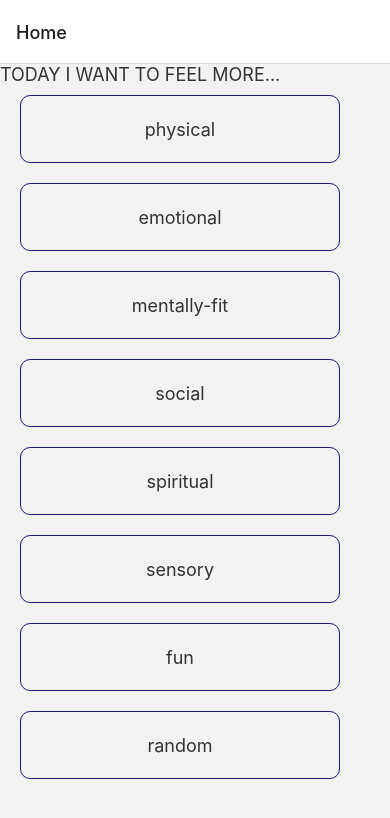
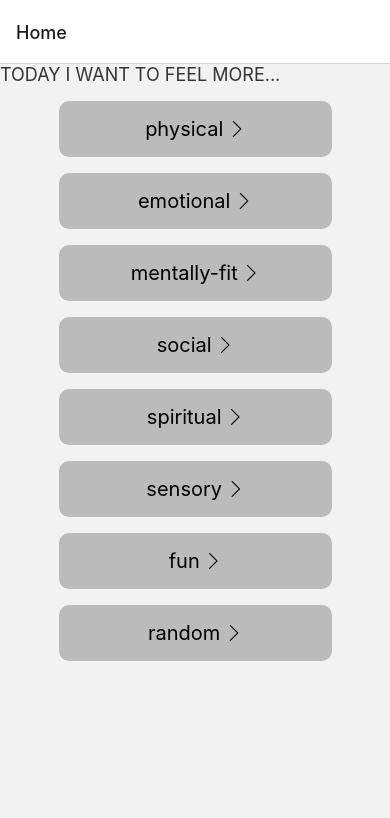
Before and after one commit to lisaphamtaylor/self-care-ideas-app, a React Native app: screen /Home in a window 390 px wide. Shown: the top 818 px of the page. Built offline with nearby package versions, Linux system fonts and the light colour scheme.

Commit message:
pulls data to sugScreen based on chosenCat

```diff
--- a/App.js
+++ b/App.js
@@ -1,11 +1,12 @@
-import { SafeAreaView, StyleSheet, Text, View } from 'react-native';
 import React from 'react';
-import FilterScreen from './screens/FilterScreen';
 import { NavigationContainer } from '@react-navigation/native';
-
-import SuggestionScreen from './screens/SuggestionScreen';
 import { createNativeStackNavigator } from '@react-navigation/native-stack';
 
+// importing screens for App
+import FilterScreen from './screens/FilterScreen';
+import SuggestionScreen from './screens/SuggestionScreen';
+
+// initializing Stack
 const Stack = createNativeStackNavigator();
 
 export default function App() {
@@ -26,5 +27,3 @@ export default function App() {
     </NavigationContainer>
   );
 }
-
-const styles = StyleSheet.create({});
--- /dev/null
+++ b/assets/data/DataByCat.js
@@ -0,0 +1,3 @@
+import suggestionsData from '../assets/data/idea-data.json';
+
+const getSuggestionsByCat = (categoryKey) => {};
--- /dev/null
+++ b/components/CategoryButton.js
@@ -0,0 +1,30 @@
+import { StyleSheet, Text, TouchableOpacity, View } from 'react-native';
+import React from 'react';
+import { SimpleLineIcons } from '@expo/vector-icons';
+
+export default function CategoryButton({ item, pressHandler }) {
+  return (
+    <TouchableOpacity onPress={() => pressHandler(item.name)}>
+      <View style={styles.item}>
+        <Text style={styles.itemText}>{item.name} </Text>
+        <SimpleLineIcons name='arrow-right' size={16} color='black' />
+      </View>
+    </TouchableOpacity>
+  );
+}
+
+const styles = StyleSheet.create({
+  item: {
+    alignItems: 'center',
+    backgroundColor: '#bbb',
+    borderRadius: 10,
+    flexDirection: 'row',
+    justifyContent: 'center',
+    marginHorizontal: '15%',
+    marginTop: 16,
+    padding: 16,
+  },
+  itemText: {
+    fontSize: 20,
+  },
+});
--- /dev/null
+++ b/components/SuggestionCard.js
@@ -0,0 +1,12 @@
+import { StyleSheet, Text, View } from 'react-native';
+import React from 'react';
+
+export default function SuggestionCard({ suggestion }) {
+  return (
+    <View>
+      <Text>{suggestion}</Text>
+    </View>
+  );
+}
+
+const styles = StyleSheet.create({});
--- a/screens/FilterScreen.js
+++ b/screens/FilterScreen.js
@@ -1,6 +1,14 @@
 import React from 'react';
-import { FlatList, Pressable, SafeAreaView, Text, View } from 'react-native';
+import {
+  Button,
+  FlatList,
+  Pressable,
+  SafeAreaView,
+  Text,
+  View,
+} from 'react-native';
 import { globalStyles } from '../styles/global';
+import CategoryButton from '../components/CategoryButton';
 
 export default function FilterScreen({ navigation }) {
   const CATEGORIES = [
@@ -15,7 +23,7 @@ export default function FilterScreen({ navigation }) {
   ];
 
   const pressHandler = (category) => {
-    navigation.navigate('Suggestions', { categoryKey: category });
+    navigation.navigate('Suggestions', { chosenCategory: category });
   };
 
   return (
@@ -24,14 +32,15 @@ export default function FilterScreen({ navigation }) {
       <FlatList
         data={CATEGORIES}
         renderItem={({ item }) => (
-          <View style={globalStyles.pressableButtonContainer}>
-            <Pressable
-              onPress={() => pressHandler(item.name)}
-              style={globalStyles.pressableButton}
-            >
-              <Text style={globalStyles.titleText}>{item.name}</Text>
-            </Pressable>
-          </View>
+          // <View style={globalStyles.pressableButtonContainer}>
+          //   <Pressable
+          //     onPress={() => pressHandler(item.name)}
+          //     style={globalStyles.pressableButton}
+          //   >
+          //     <Text style={globalStyles.titleText}>{item.name}</Text>
+          //   </Pressable>
+          // </View>
+          <CategoryButton item={item} pressHandler={pressHandler} />
         )}
       />
     </SafeAreaView>
--- a/screens/SuggestionScreen.js
+++ b/screens/SuggestionScreen.js
@@ -1,4 +1,4 @@
-import { SafeAreaView, StyleSheet, Text, View } from 'react-native';
+import { FlatList, SafeAreaView, StyleSheet, Text, View } from 'react-native';
 import React from 'react';
 import { globalStyles } from '../styles/global';
 import suggestionsData from '../assets/data/idea-data.json';
@@ -6,16 +6,40 @@ import SuggestionCard from '../components/SuggestionCard';
 
 export default function SuggestionScreen({ route, navigation }) {
   // getting the params
-  const { categoryKey } = route.params;
+  const { chosenCategory } = route.params;
 
-  const getCategorySuggestions = (categoryKey) => {};
+  let categorySuggestions = [];
+
+  const DATA = [
+    {
+      suggestion: 'take a walk around the block',
+      category: ['physical', 'sensory', 'pleasure'],
+      key: 1,
+    },
+    {
+      suggestion: 'find a quiet spot and meditate',
+      category: ['spiritual', 'sensory', 'emotional'],
+      key: 2,
+    },
+  ];
+
+  console.log(chosenCategory);
+  suggestionsData.forEach((item) => {
+    const catArray = item.category;
+    if (catArray.includes(chosenCategory)) {
+      console.log(item.suggestion);
+      categorySuggestions.push(item.suggestion);
+    }
+  });
 
   return (
     <SafeAreaView style={globalStyles.container}>
-      <Text>{categoryKey}</Text>
-      {/* <Text>{suggestionsData}</Text> */}
+      <Text>{chosenCategory}</Text>
       <Text>Suggestion #3</Text>
-      <SuggestionCard suggestion={'this is a test'} />
+      <FlatList
+        data={categorySuggestions}
+        renderItem={({ item }) => <SuggestionCard suggestion={item} />}
+      />
     </SafeAreaView>
   );
 }
```
Also changed, not shown: components/ButtonCategory.js (+5 -5 lines), routes/homeStack.js (deleted, +0 -25 lines).
